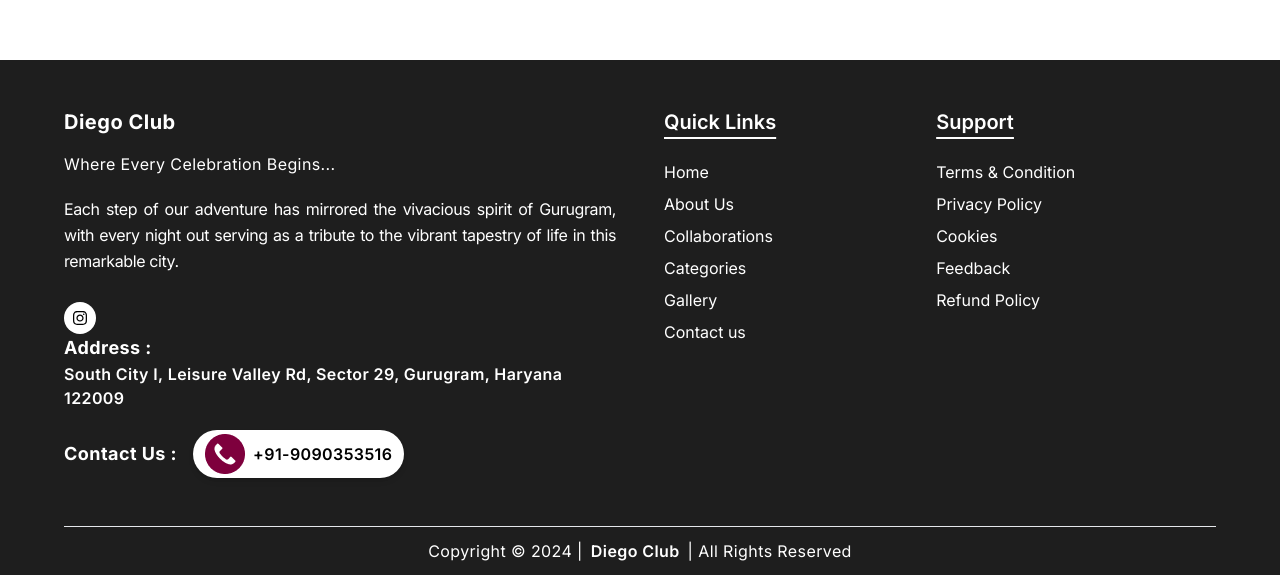
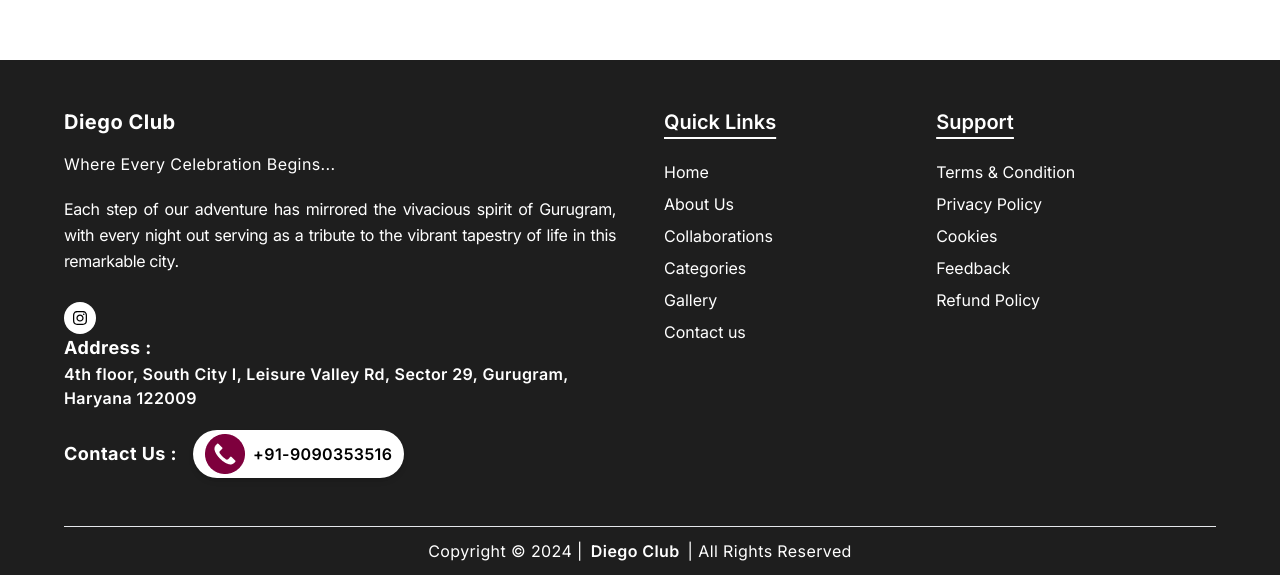
Before and after one commit to DigitalCappuccino0071/diego-club, a Next.js app: page / in a window 1280 px wide. Shown: the part 4479-5054 px from the top of the page. Built offline with nearby package versions, Linux system fonts and the light colour scheme.

Commit message:
adress updated

```diff
--- a/src/components/common/Footer.js
+++ b/src/components/common/Footer.js
@@ -58,8 +58,8 @@
                                         <p className="text-lg font-bold">
                                             Address :
                                         </p>{" "}
-                                        South City I, Leisure Valley Rd, Sector
-                                        29, Gurugram, Haryana 122009
+                                        4th floor, South City I, Leisure Valley
+                                        Rd, Sector 29, Gurugram, Haryana 122009
                                     </p>
                                     <p className="flex items-center pt-5 space-x-4 font-semibold text-white">
                                         <p className="text-lg font-bold">
```
